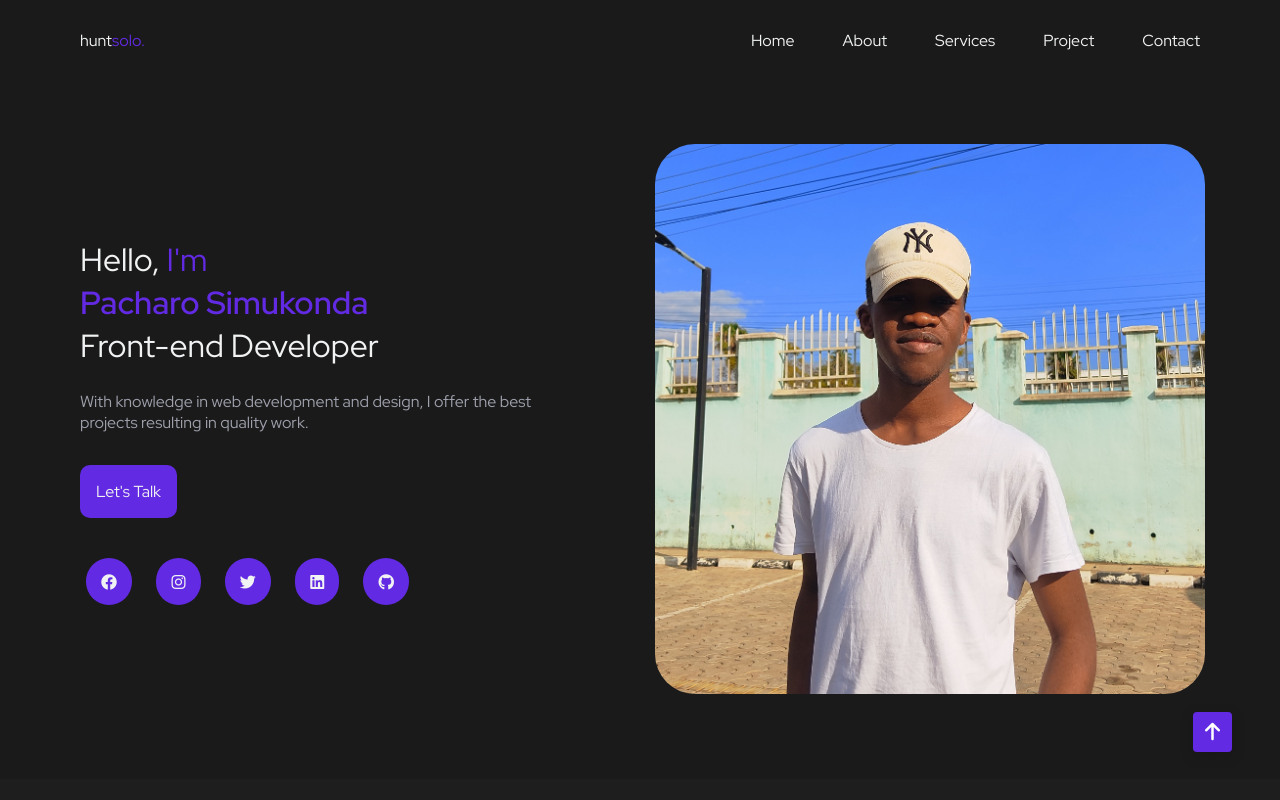
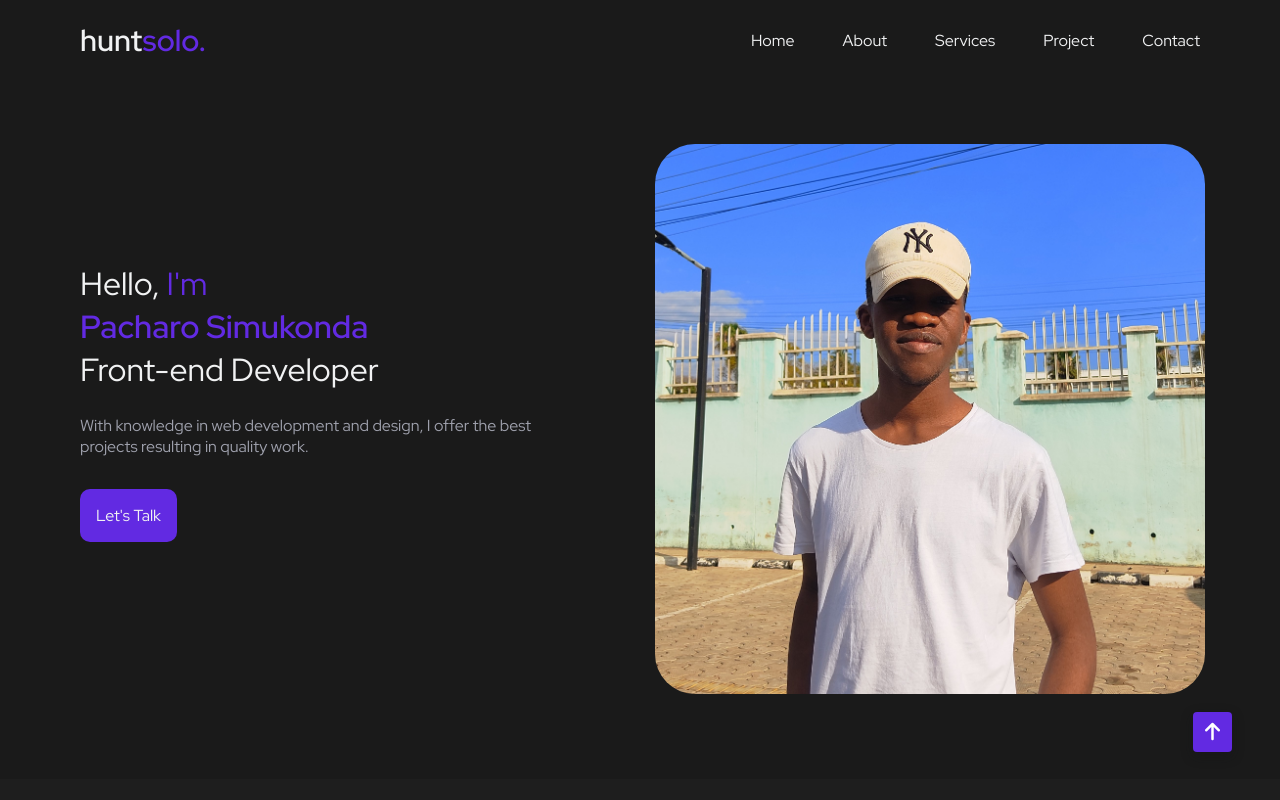
Before and after one commit to HNTR75/My-Portfolio-, a plain HTML site: page index.html in a window 1280 px wide. Shown: the top 800 px of the page. Drawn offline with Linux system fonts and the light colour scheme; a script that the page names is missing.

Commit message:
more fixes

```diff
--- a/assets/css/styles.css
+++ b/assets/css/styles.css
@@ -157,7 +157,8 @@ svg {
 
 .nav__logo{
   color: var(--title-color);
-  font-weight: var(--font-medium);
+  font-weight: var(--font-semi-bold);
+  font-size: 30px;
 }
 .nav__logo span{
   color: var(--first-color);
@@ -758,7 +759,6 @@ svg {
     font-size: var(--normal-font-size);
   }
   .contact__container{
-    grid-template-columns: 680px;
     padding-block: 2.5rem 2rem;
   }
   .contact__form{
--- a/index.html
+++ b/index.html
@@ -30,7 +30,7 @@
             <a href="#services" class="nav__link">Services</a>
           </li>
           <li class="nav__item">
-            <a href="#project" class="nav__link">Project</a>
+            <a href="#projects" class="nav__link">Project</a>
           </li>
           <li class="nav__item">
             <a href="#contact" class="nav__link">Contact</a>
@@ -64,23 +64,6 @@
                   in quality work.
                </p>
                <a href="#contact" class="button">Let's Talk</a>
-            </div>
-            <div class="home__social">
-               <a href="" target="_blank" class="home__social-link">
-                  <i class="fa-brands fa-facebook"></i>
-               </a>
-               <a href="" target="_blank" class="home__social-link">
-                  <i class="fa-brands fa-instagram"></i>
-               </a>
-               <a href="" target="_blank" class="home__social-link">
-                  <i class="fa-brands fa-twitter"></i>
-               </a>
-               <a href="" target="_blank" class="home__social-link">
-                  <i class="fa-brands fa-linkedin"></i>
-               </a>
-               <a href="" target="_blank" class="home__social-link">
-                  <i class="fa-brands fa-github"></i>
-               </a>
             </div>
          </div>
          <div class="home__image">
```
